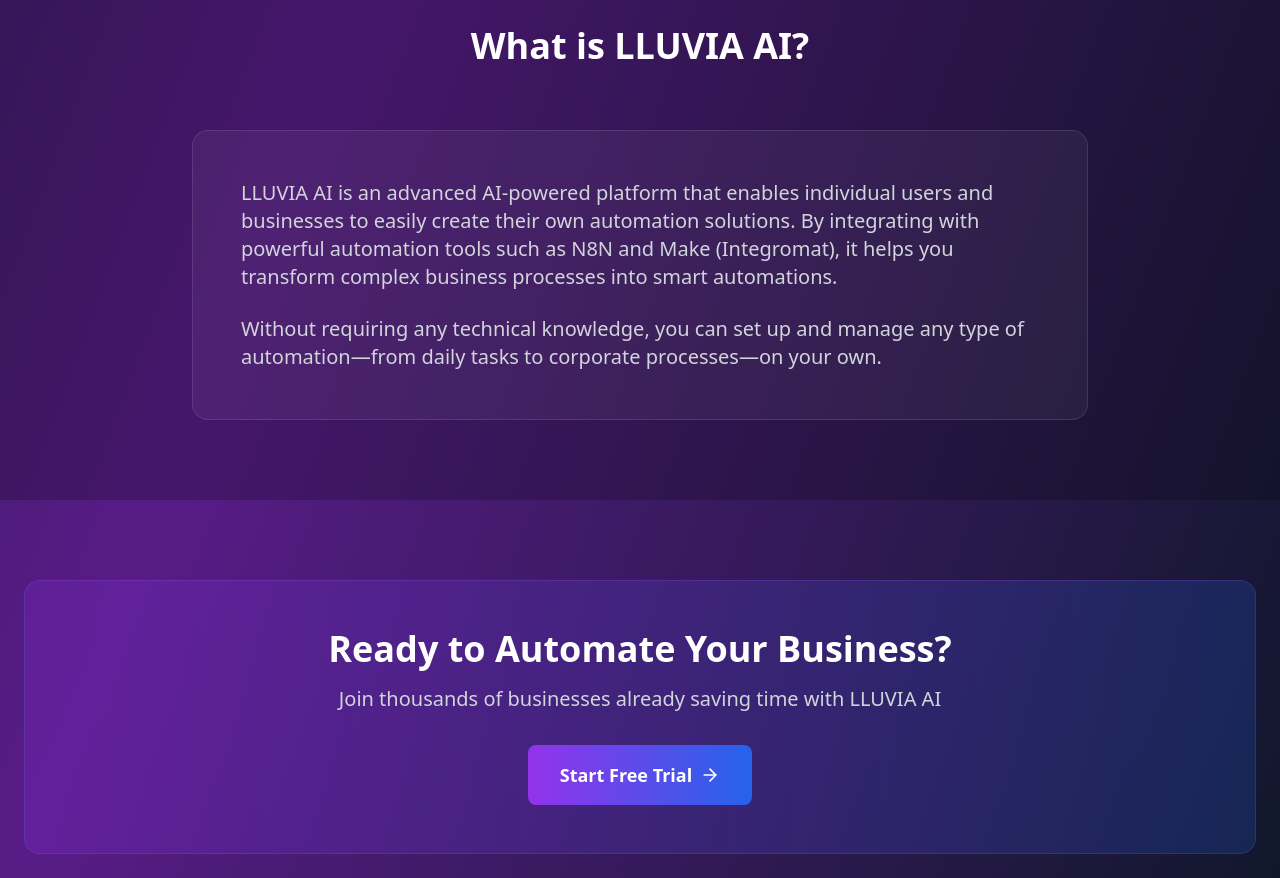
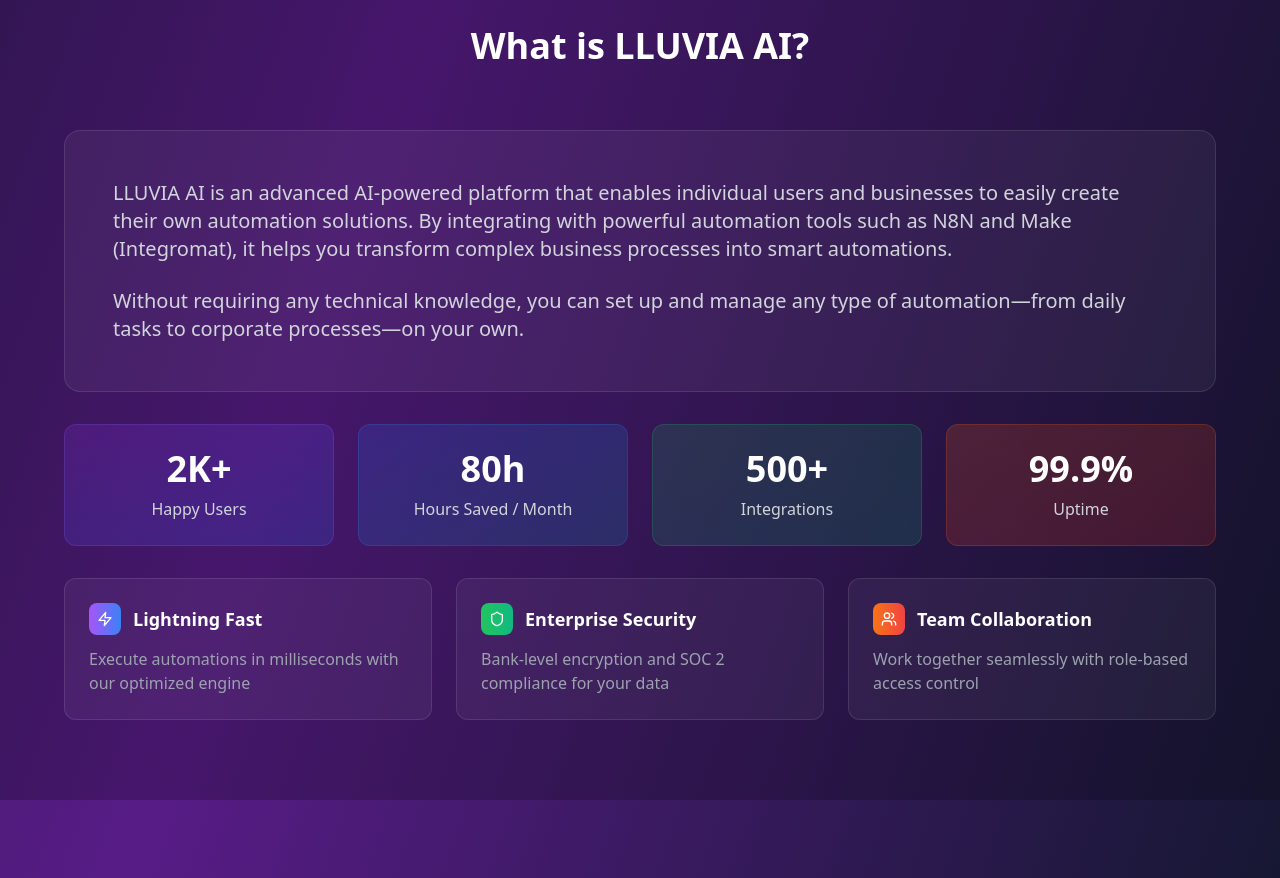
Before and after one commit to Omer12135/lluvia, a React (Vite) app: page / in a window 1280 px wide. Shown: the part 2500-3378 px from the top of the page. Built offline with nearby package versions, Linux system fonts and the light colour scheme; no server answers.

Commit message:
Enhance About section with stats and features: 2K+ users, 80h saved, 500+ integrations, 99.9% uptime

```diff
--- a/src/components/LandingPage.tsx
+++ b/src/components/LandingPage.tsx
@@ -480,14 +480,66 @@ const LandingPage: React.FC = () => {
             <h2 className="text-2xl sm:text-4xl font-bold text-white mb-4">What is LLUVIA AI?</h2>
           </div>
 
-          <div className="max-w-4xl mx-auto">
-            <div className="bg-white/5 rounded-2xl p-6 sm:p-8 lg:p-12 border border-white/10">
+          <div className="max-w-6xl mx-auto">
+            {/* Main Description */}
+            <div className="bg-white/5 rounded-2xl p-6 sm:p-8 lg:p-12 border border-white/10 mb-8">
               <p className="text-base sm:text-lg lg:text-xl text-gray-300 leading-relaxed mb-6">
                 LLUVIA AI is an advanced AI-powered platform that enables individual users and businesses to easily create their own automation solutions. By integrating with powerful automation tools such as N8N and Make (Integromat), it helps you transform complex business processes into smart automations.
               </p>
               <p className="text-base sm:text-lg lg:text-xl text-gray-300 leading-relaxed">
                 Without requiring any technical knowledge, you can set up and manage any type of automation—from daily tasks to corporate processes—on your own.
               </p>
+            </div>
+
+            {/* Stats Grid */}
+            <div className="grid grid-cols-2 sm:grid-cols-4 gap-4 sm:gap-6 mb-8">
+              <div className="bg-gradient-to-br from-purple-600/20 to-blue-600/20 rounded-xl p-4 sm:p-6 border border-purple-500/20 text-center">
+                <div className="text-2xl sm:text-3xl lg:text-4xl font-bold text-white mb-2">2K+</div>
+                <div className="text-sm sm:text-base text-gray-300">Happy Users</div>
+              </div>
+              <div className="bg-gradient-to-br from-blue-600/20 to-cyan-600/20 rounded-xl p-4 sm:p-6 border border-blue-500/20 text-center">
+                <div className="text-2xl sm:text-3xl lg:text-4xl font-bold text-white mb-2">80h</div>
+                <div className="text-sm sm:text-base text-gray-300">Hours Saved / Month</div>
+              </div>
+              <div className="bg-gradient-to-br from-green-600/20 to-emerald-600/20 rounded-xl p-4 sm:p-6 border border-green-500/20 text-center">
+                <div className="text-2xl sm:text-3xl lg:text-4xl font-bold text-white mb-2">500+</div>
+                <div className="text-sm sm:text-base text-gray-300">Integrations</div>
+              </div>
+              <div className="bg-gradient-to-br from-orange-600/20 to-red-600/20 rounded-xl p-4 sm:p-6 border border-orange-500/20 text-center">
+                <div className="text-2xl sm:text-3xl lg:text-4xl font-bold text-white mb-2">99.9%</div>
+                <div className="text-sm sm:text-base text-gray-300">Uptime</div>
+              </div>
+            </div>
+
+            {/* Features Grid */}
+            <div className="grid grid-cols-1 sm:grid-cols-2 lg:grid-cols-3 gap-4 sm:gap-6">
+              <div className="bg-white/5 rounded-xl p-4 sm:p-6 border border-white/10">
+                <div className="flex items-center space-x-3 mb-3">
+                  <div className="w-8 h-8 bg-gradient-to-r from-purple-500 to-blue-500 rounded-lg flex items-center justify-center">
+                    <Zap className="w-4 h-4 text-white" />
+                  </div>
+                  <h3 className="text-lg font-semibold text-white">Lightning Fast</h3>
+                </div>
+                <p className="text-sm sm:text-base text-gray-400">Execute automations in milliseconds with our optimized engine</p>
+              </div>
+              <div className="bg-white/5 rounded-xl p-4 sm:p-6 border border-white/10">
+                <div className="flex items-center space-x-3 mb-3">
+                  <div className="w-8 h-8 bg-gradient-to-r from-green-500 to-emerald-500 rounded-lg flex items-center justify-center">
+                    <Shield className="w-4 h-4 text-white" />
+                  </div>
+                  <h3 className="text-lg font-semibold text-white">Enterprise Security</h3>
+                </div>
+                <p className="text-sm sm:text-base text-gray-400">Bank-level encryption and SOC 2 compliance for your data</p>
+              </div>
+              <div className="bg-white/5 rounded-xl p-4 sm:p-6 border border-white/10">
+                <div className="flex items-center space-x-3 mb-3">
+                  <div className="w-8 h-8 bg-gradient-to-r from-orange-500 to-red-500 rounded-lg flex items-center justify-center">
+                    <Users className="w-4 h-4 text-white" />
+                  </div>
+                  <h3 className="text-lg font-semibold text-white">Team Collaboration</h3>
+                </div>
+                <p className="text-sm sm:text-base text-gray-400">Work together seamlessly with role-based access control</p>
+              </div>
             </div>
           </div>
         </div>
```
